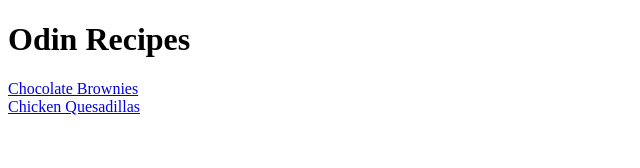
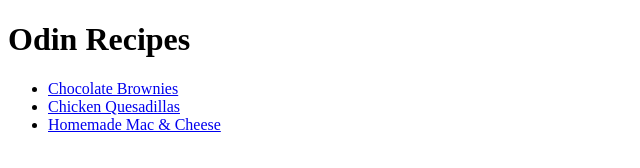
Before and after one commit to wbarrio/odin-recipes, a plain HTML site: page index.html in a window 1280 px wide. Shown: the whole page, without its empty margins (0-640 px from the left). Drawn offline with Linux system fonts and the light colour scheme.

Commit message:
updated index to include mac & cheese

```diff
--- a/index.html
+++ b/index.html
@@ -7,7 +7,10 @@
 </head>
 <body>
     <h1>Odin Recipes</h1>
-    <a href="recipes/brownies.html">Chocolate Brownies</a><br>
-    <a href="recipes/chicken_ques.html">Chicken Quesadillas</a>
+    <ul>
+        <li><a href="recipes/brownies.html">Chocolate Brownies</a>
+        <li><a href="recipes/chicken_ques.html">Chicken Quesadillas</a>
+        <li><a href="recipes/maccheese.html">Homemade Mac & Cheese</a></li>
+    </ul>
 </body>
 </html>
```
